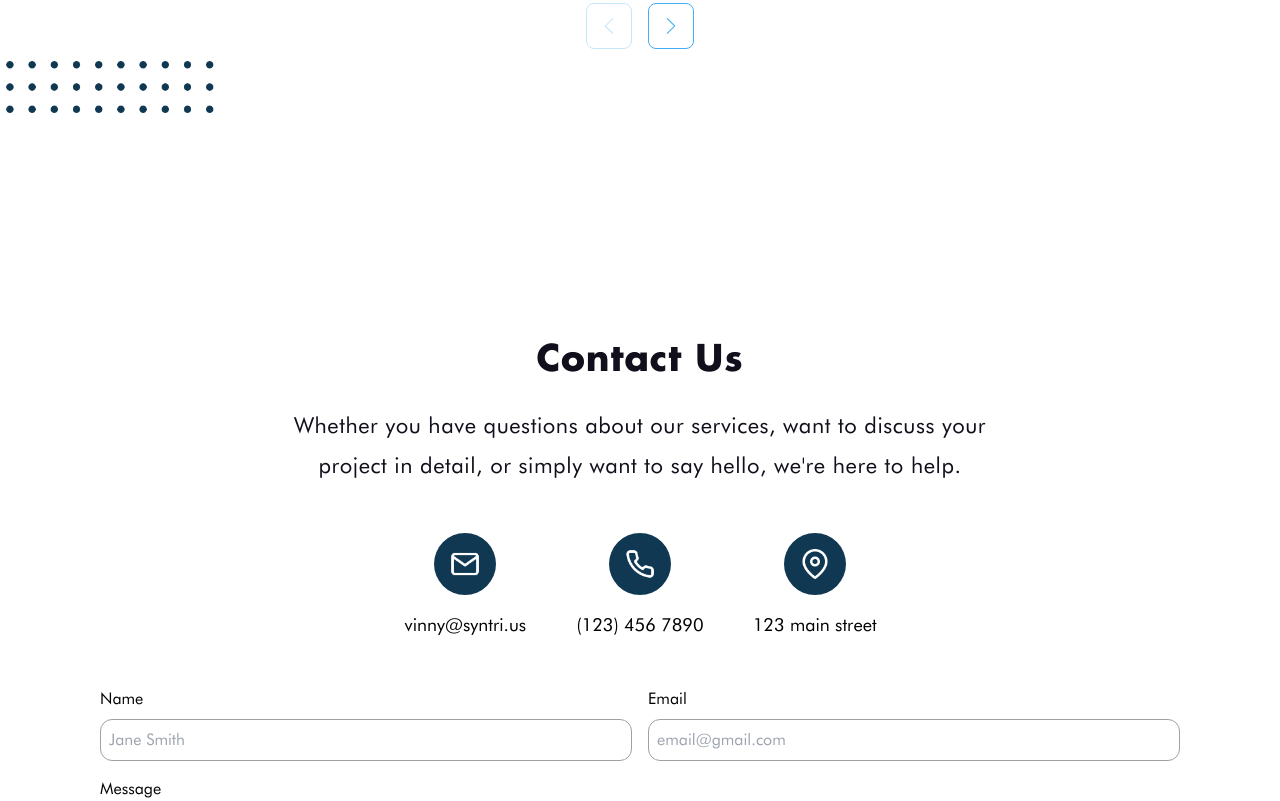
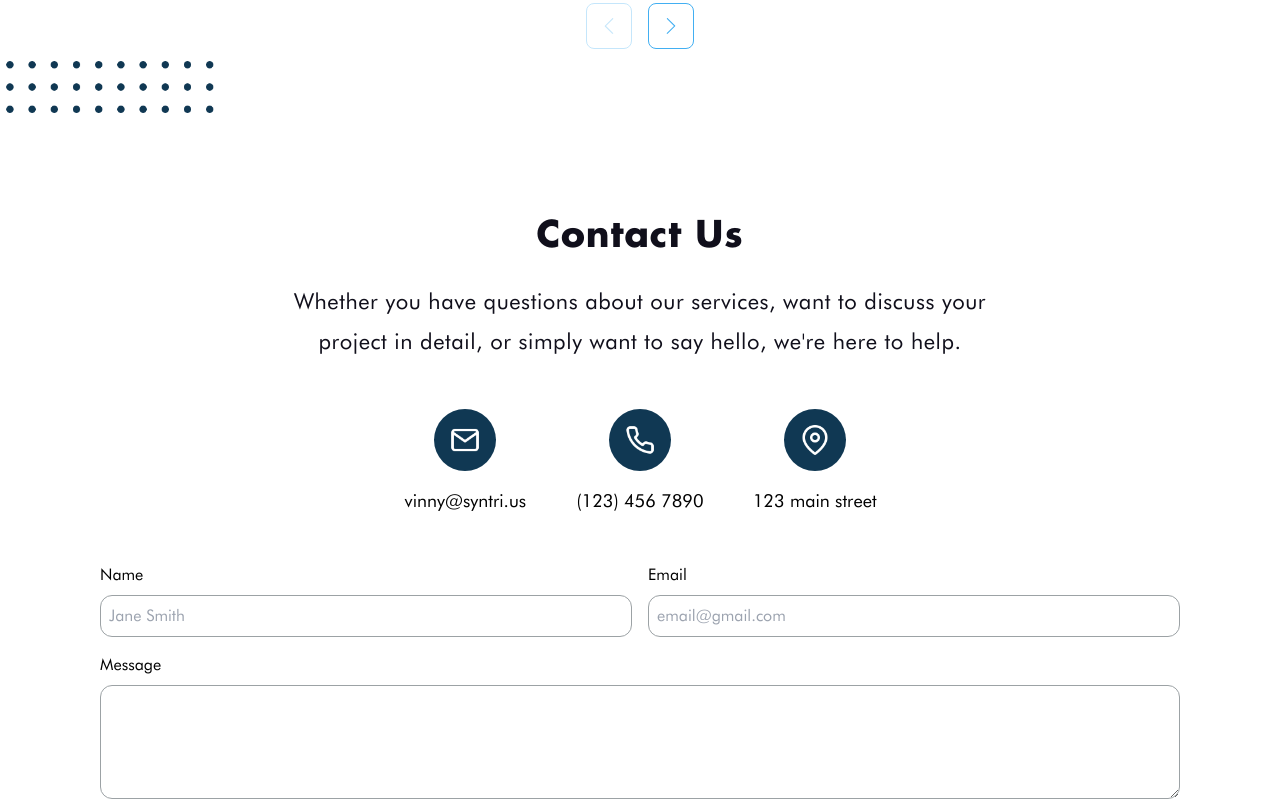
Before and after one commit to jennaly/syntri-landing, a Next.js app: page / in a window 1280 px wide. Shown: the part 3880-4681 px from the top of the page. Built offline with nearby package versions, Linux system fonts and the light colour scheme.

Commit message:
refactor(ui): reduce padding on contact us section

```diff
--- a/app/page.tsx
+++ b/app/page.tsx
@@ -232,9 +232,9 @@ export default function Home() {
 
       <section
         id="Contact-Us"
-        className="max-w-[1440px] mx-auto  px-[24px] md:px-[40px] lg:px-[80px] xl:px-[100px] py-[48px] xl:py-[100px]"
+        className="max-w-[1440px] mx-auto  px-[24px] md:px-[40px] lg:px-[80px] xl:px-[100px] py-[48px] "
       >
-        <div className="flex flex-col gap-[32px] lg:gap-[44px] max-w-[1440px] mx-auto text-center text-primary-black pt-[48px] xl:pt-[120px] px-[24px] md:px-[40px] lg:px-[80px] xl:px-[100px]">
+        <div className="flex flex-col gap-[32px] lg:gap-[44px] max-w-[1440px] mx-auto text-center text-primary-black pt-[48px] px-[24px] md:px-[40px] lg:px-[80px] xl:px-[100px]">
           <div className="flex flex-col gap-[24px]">
             <h2 className="text-3xl xl:text-4xl font-bold tracking-wide">
               {ContactUsSection.heading}
```
